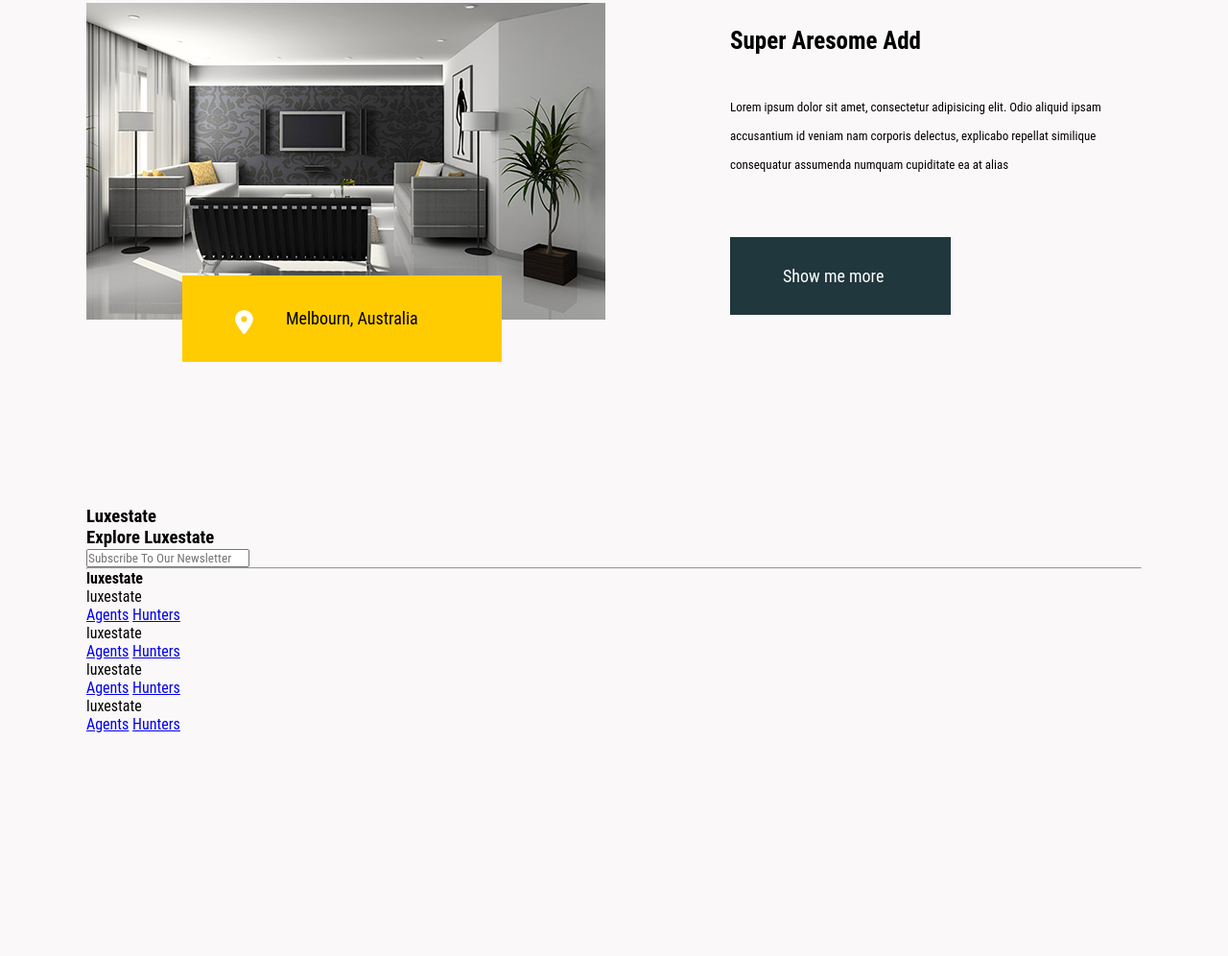
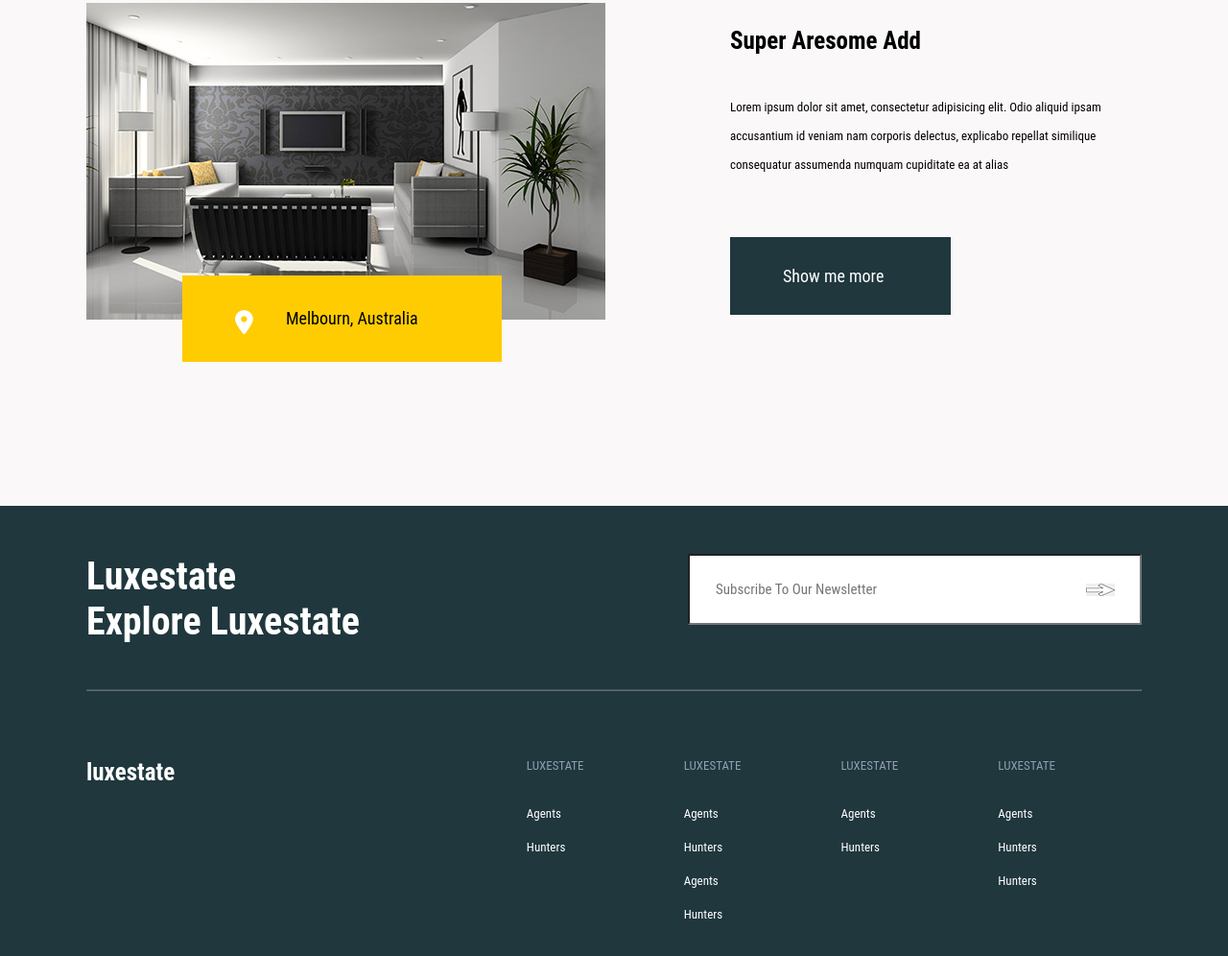
Before and after one commit to igortemnikovd/apartp1, a plain HTML site: page index.html in a window 1280 px wide. Shown: the part 5968-6964 px from the top of the page at 96% size. Before the commit the page ends 6732 px from the top, so only its background shows below. Drawn offline with Linux system fonts and the light colour scheme.

Commit message:
first commit

```diff
--- a/index.html
+++ b/index.html
@@ -328,6 +328,8 @@
 							<p>luxestate</p>
 							<a href="#">Agents</a>
 							<a href="#">Hunters</a>
+							<a href="#">Agents</a>
+							<a href="#">Hunters</a>
 						</div>
 						<div class="footer-link">
 							<p>luxestate</p>
@@ -338,6 +340,7 @@
 							<p>luxestate</p>
 							<a href="#">Agents</a>
 							<a href="#">Hunters</a>
+							<a href="#">Hunters</a>
 						</div>
 					</div>
 				</div>
--- a/style.css
+++ b/style.css
@@ -407,7 +407,61 @@ margin-right: 100px;
 	color: #fff;
 	margin-top: 60px;
 }
+footer{
+	background: #1f373d;
+	color: white;
+	padding-top: 50px;
+	padding-bottom: 80px;
+}
+.footer-block{
+	display: flex;
+	justify-content: space-between;
+}
+.footer-block h3{
+	font-size: 40px;
+}
+.footer-search input[type=text]{
+	width: 442px;
+	height: 70px;
+	color: #919eb1;
+	padding-left: 27px;
+	font-size: 15px;
+	background-image: url(img/arrow.jpg);
+	background-repeat: no-repeat;
+	background-position: 94%
+}
+hr{
+	opacity: 0.3;
+	margin-top: 47px;
+	margin-bottom: 70px;
+}
+.footer-links{
+	display: flex;
+	justify-content: space-between;
+	padding-right: 90px;
+}
+.footer-link{
+	display: flex;
+	flex-direction: column;
+}
+.footer-links-logo{
+	font-size: 25px;
+	margin-right: 26%;
 
+}
+.footer-link p{
+	text-transform: uppercase;
+	font-size: 13px;
+	color: #919eb1;
+	margin-bottom: 35px;
+
+}
+.footer-link a{
+	color: white;
+	text-decoration: none;
+	font-size: 13px;
+	margin-bottom: 20px;
+}
 
 
 @media screen and (max-width: 765px) {
```
Also changed, not shown: img/arrow.jpg (added).
